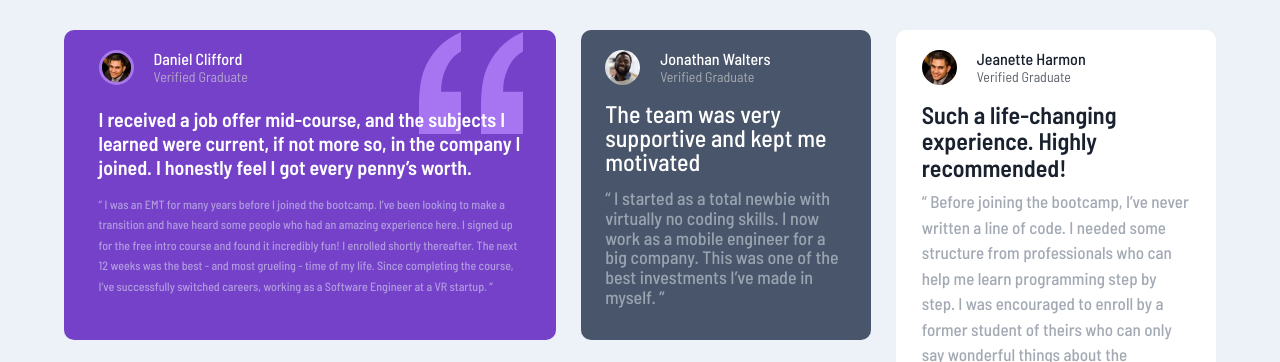
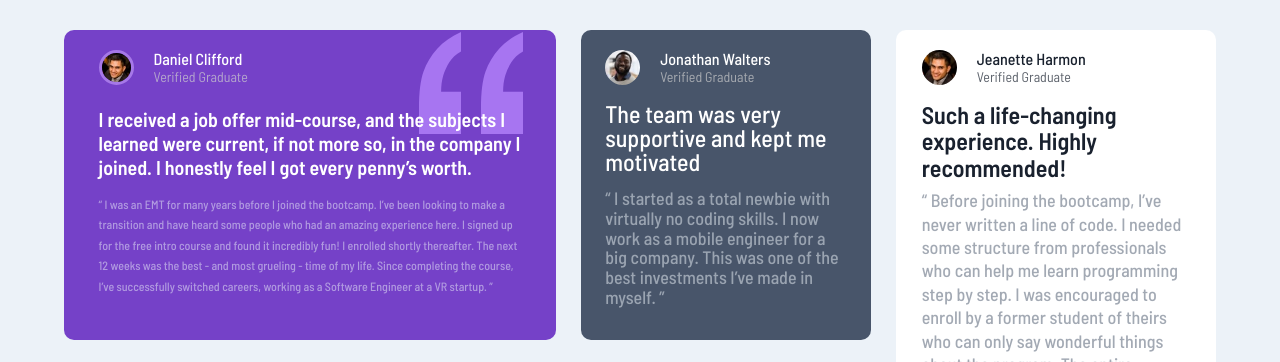
Before and after one commit to mo7amed5hairy/Testimonials-Grid-Section-Main, a plain HTML site: page index.html in a window 1280 px wide. Shown: the top 362 px of the page. Drawn offline with Linux system fonts and the light colour scheme.

Commit message:
Update style.css
Update style.css

```diff
--- a/style.css
+++ b/style.css
@@ -294,13 +294,12 @@ body
   #wrapper > .testimonials_box > .testmonial_3 > .testimonial_container  > p
   {
     color: var(--Very_dark_gray_is_hblue) !important;
-    font-size: 17px;
-  font-weight: 500;
-  color: var(--Light_grayish_blue);
-  opacity: 50%;
-  padding: 8px 0;
-  line-height: 1.5;
-  margin-bottom: 15px;
+    font-size: 18px;
+    font-weight: 500;
+    opacity: 50%;
+    padding: 8px 0;
+    line-height: 1.3;
+    margin-bottom: 15px;
   }
 
   #wrapper > .testimonials_box > .testmonial_4 > .testimonial_container  > p
```
